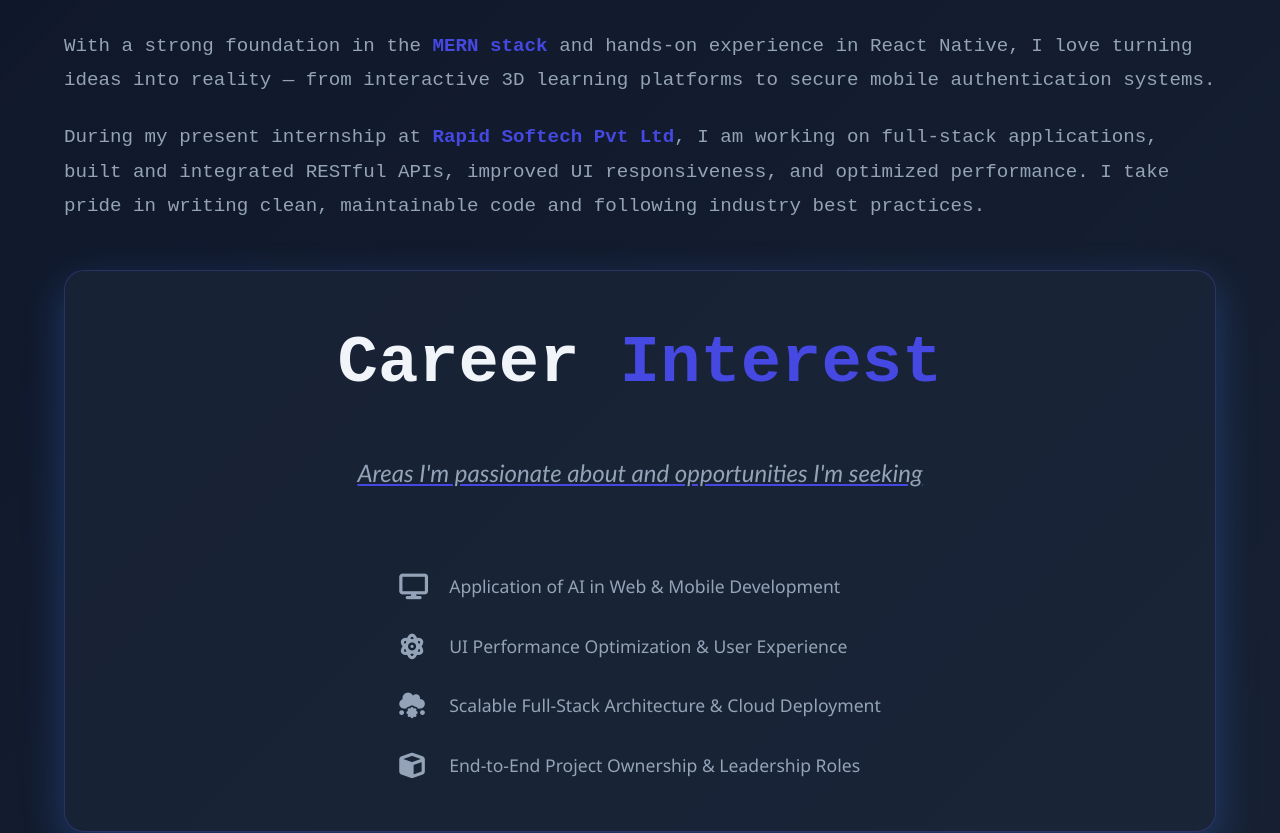
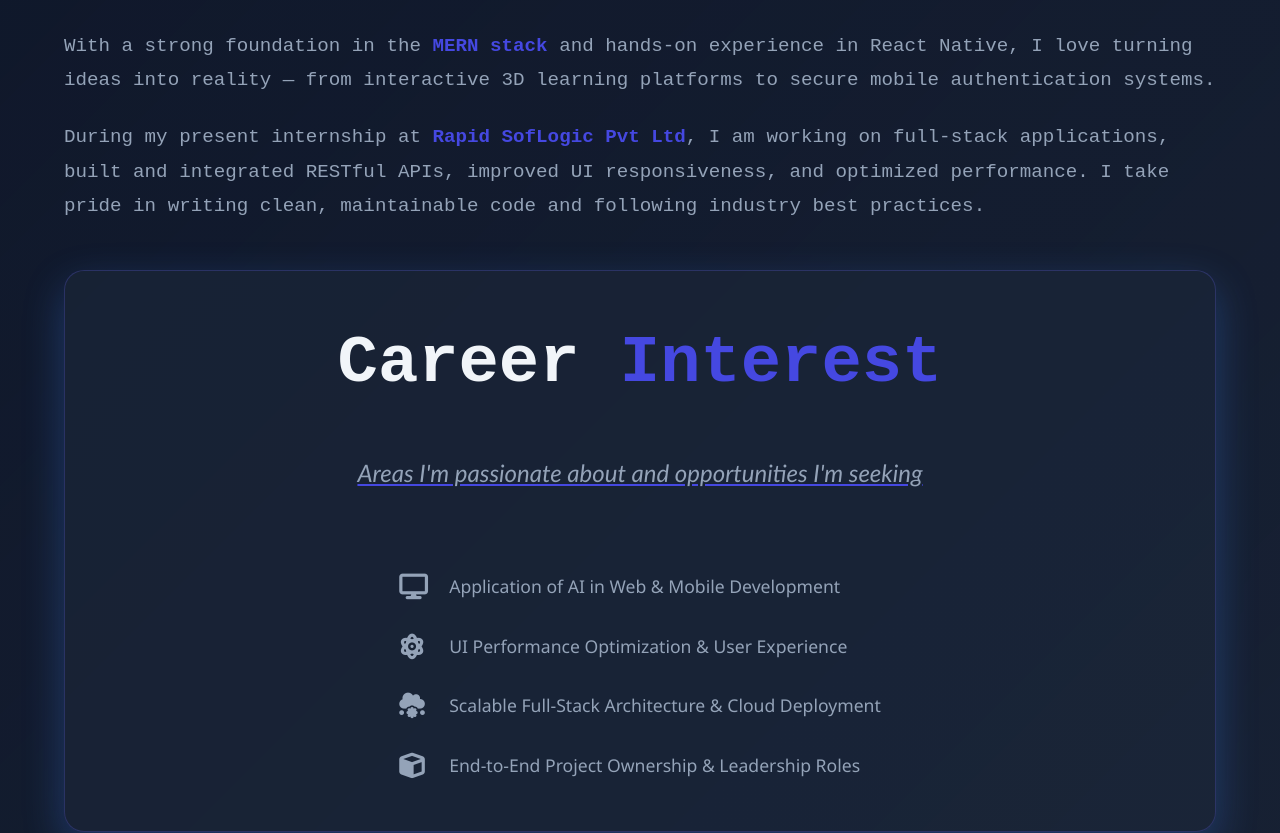
Before and after one commit to shravani1906/shravani-portfolio, a React (Vite) app: page / in a window 1280 px wide. Shown: the part 964-1797 px from the top of the page. Built offline with nearby package versions, Linux system fonts and the light colour scheme; a web font is replaced by a local one.

Commit message:
fix: About & Experience Section

```diff
--- a/src/components/About.jsx
+++ b/src/components/About.jsx
@@ -23,7 +23,7 @@ export default function About() {
 
           <p>
             During my present internship at{" "}
-            <strong>Rapid Softech Pvt Ltd</strong>, I am working on full-stack
+            <strong>Rapid SofLogic Pvt Ltd</strong>, I am working on full-stack
             applications, built and integrated RESTful APIs, improved UI
             responsiveness, and optimized performance. I take pride in writing
             clean, maintainable code and following industry best practices.
--- a/src/components/Experience.jsx
+++ b/src/components/Experience.jsx
@@ -11,7 +11,7 @@ export default function Experience() {
           <div className="company-header">
             <h3>Full-Stack Intern</h3>
             <span className="company">
-              Rapidsoft Technologies Pvt Ltd <span> Thane, Mumbai</span>
+              Rapid SoftLogic Pvt Ltd <span> Thane, Mumbai</span>
             </span>
             <span className="date">July 2025 - Present • On-Site</span>
           </div>
```
